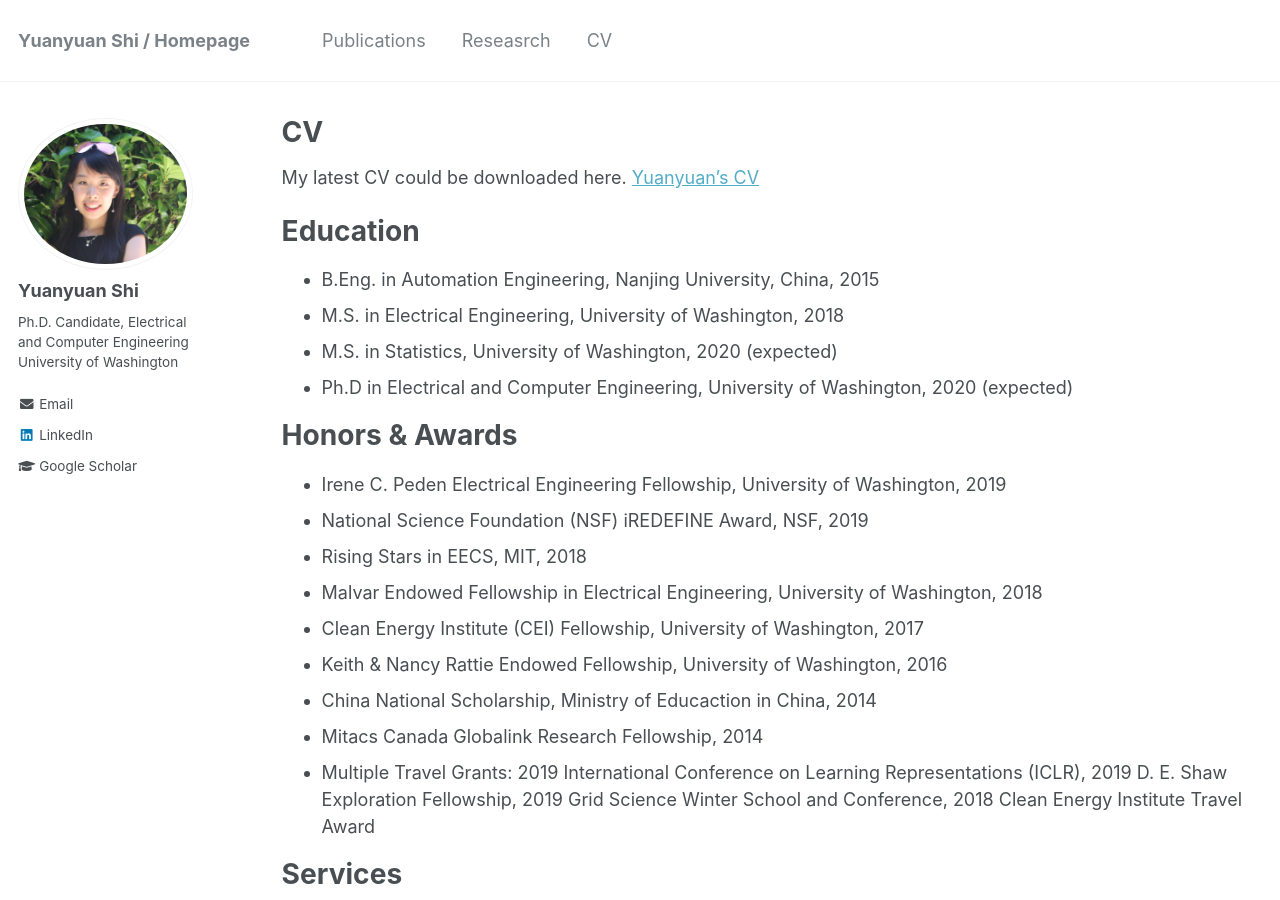
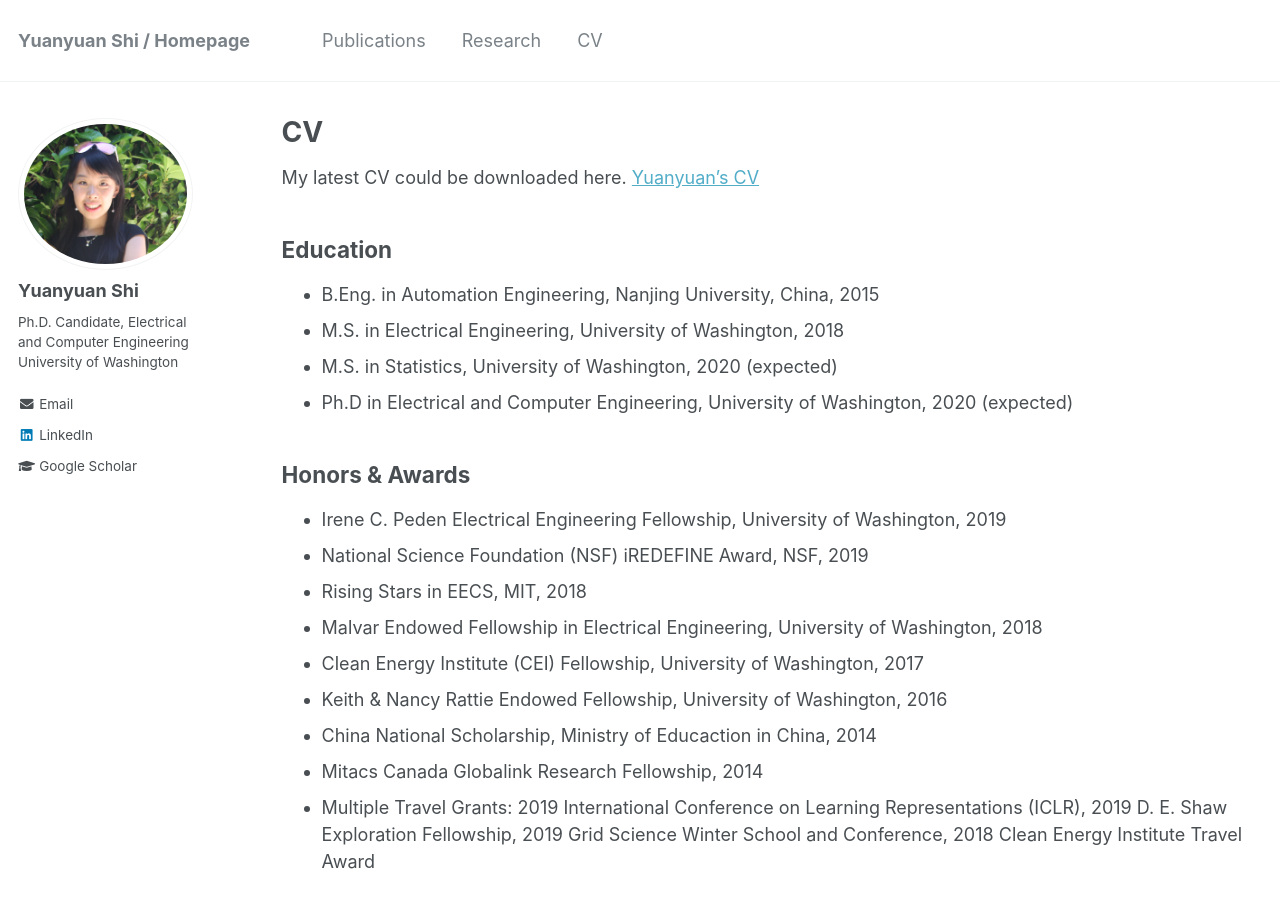
Before and after one commit to Yuanyuan-Shi/website, a Jekyll site: the page built from _pages/cv.md, in a window 1280 px wide and 900 px high. Built offline with Jekyll 4.4.1, drawn with Linux system fonts in a browser that asks for light colours.

Commit message:
change research

```diff
--- a/_config.yml
+++ b/_config.yml
@@ -181,7 +181,7 @@
   publications:
     output: true
     permalink: /:collection/:path/
-  portfolio:
+  research:
     output: true
     permalink: /:collection/:path/
   talks:
@@ -227,10 +227,10 @@
       author_profile: true
       share: true
       comments: true
-  # _portfolio
+  # _research
   - scope:
       path: ""
-      type: portfolio
+      type: research
     values:
       layout: single
       author_profile: true
--- a/_data/navigation.yml
+++ b/_data/navigation.yml
@@ -6,8 +6,8 @@
   # - title: "Talks"
   #   url: /talks/
 
-  - title: "Reseasrch"
-    url: /portfolio/
+  - title: "Research"
+    url: /research/
 
   # - title: "Blog Posts"
   #   url: /year-archive/
--- a/_pages/cv.md
+++ b/_pages/cv.md
@@ -11,8 +11,8 @@
 
 My latest CV could be downloaded here. [Yuanyuan's CV](https://drive.google.com/file/d/1e4vGRPEcI7w9w712VtC8JZkrK3vHIJf4/view?usp=sharing)
 
-Education
-======
+## Education
+
 * B.Eng. in Automation Engineering, Nanjing University, China, 2015
 * M.S. in Electrical Engineering, University of Washington, 2018
 * M.S. in Statistics, University of Washington, 2020 (expected)
@@ -37,8 +37,8 @@
 
 6. "Modeling and Optimization of Complex Building Systems with Recurrent Neural Networks'', INFORMS Annual Meeting, Texas, 2017/10.--->
 
-Honors & Awards
-======
+## Honors & Awards
+
 * Irene C. Peden Electrical Engineering Fellowship, University of Washington, 2019
 * National Science Foundation (NSF) iREDEFINE Award, NSF, 2019
 * Rising Stars in EECS, MIT, 2018
@@ -66,8 +66,8 @@
   * Summary: During this internship, I built optimization models and carried out sensitivity analysis for multiple distributed energy resource projects (e.g. energy storage, large-scale 	solar and wind farms).
   * Supervisor: Dr. [Tess Williams](https://www.linkedin.com/in/tesslawannawilliams)--->
 
-Services
-======
+## Services
+
 * Journal Reviewer: IEEE Transactions on Power Systems, IEEE Transactions on Smart Grid, IEEE Transactions on Power Delivery, Journal of Energy Storage, IET Smart Grid
 
 * Conference Reviewer: ICLR 2020, ACC 2020, PSCC 2020, IJCAI 2019, SmartGridComm 2019, PES GM 2018
```
Also changed, not shown: _portfolio/portfolio-1.md (deleted, +0 -8 lines).
